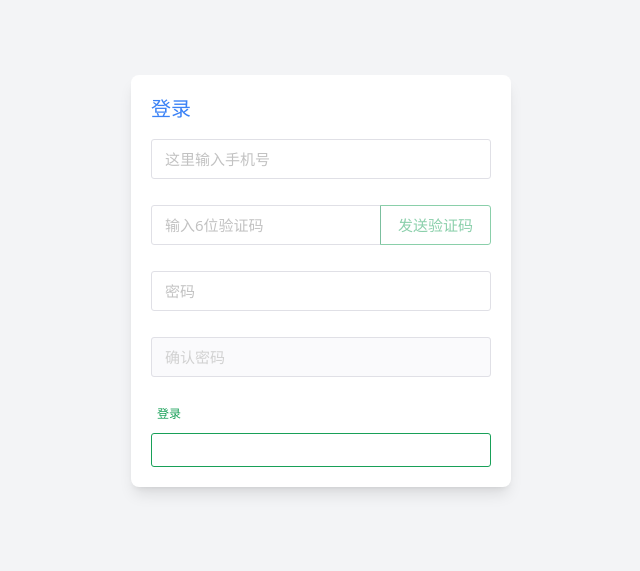
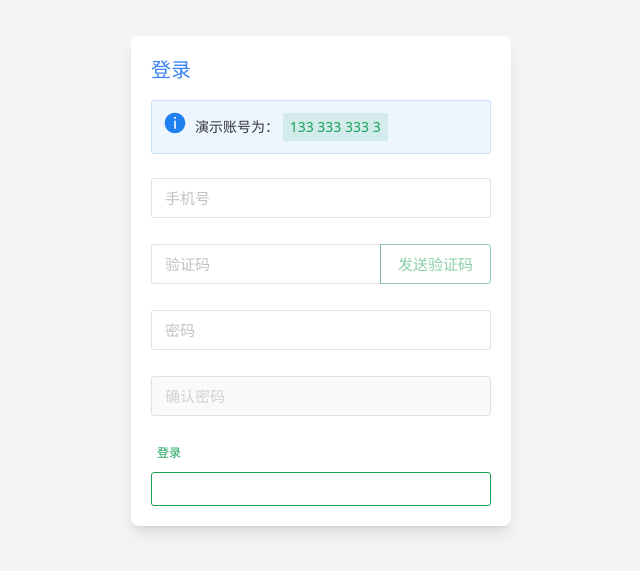
Before and after one commit to webyang-male/nuxt3-edu, a Nuxt app: page /forget in a window 1280 px wide. Shown: the part 119-690 px from the top of the page, without its empty margins (319-959 px from the left). Built offline with nearby package versions, Linux system fonts and the light colour scheme.

Commit message:
feat:reset Password

```diff
--- a/apis/user.js
+++ b/apis/user.js
@@ -37,3 +37,10 @@ export function useBindPhoneApi(body) {
     body
   });
 }
+
+//忘记密码
+export function useForgetApi(body) {
+  return useHttpPost("forget", "/forget", {
+    body
+  });
+}
--- a/pages/forget.vue
+++ b/pages/forget.vue
@@ -1,21 +1,25 @@
-<!-- 忘记密码页面 -->
 <template>
+    <n-alert title="" type="info" class="mb-6">
+        演示账号为：
+        <n-tag :bordered="false" type="success">
+            133 333 333 3
+        </n-tag>
+    </n-alert>
     <n-form class="w-[340px]" ref="formRef" :model="form" :rules="rules" size="large">
         <n-form-item :show-label="false" path="phone">
-            <n-input v-model:value="form.phone" placeholder="这里输入手机号" clearable />
+            <n-input v-model:value="form.phone" placeholder="手机号" />
         </n-form-item>
         <n-form-item :show-label="false" path="code">
             <n-input-group>
-                <n-input :style="{ width: '75%' }" v-model:value="form.code" placeholder="输入6位验证码" />
+                <n-input :style="{ width: '75%' }" v-model:value="form.code" placeholder="验证码" />
                 <SendCode :phone="form.phone" />
             </n-input-group>
         </n-form-item>
         <n-form-item :show-label="false" path="password">
-            <n-input clearable v-model:value="form.password" placeholder="密码" type="password" />
+            <n-input v-model:value="form.password" placeholder="密码" type="password" />
         </n-form-item>
         <n-form-item :show-label="false" path="repassword">
-            <n-input clearable v-model:value="form.repassword" placeholder="确认密码" type="password"
-                :disabled="!form.password" />
+            <n-input v-model:value="form.repassword" placeholder="确认密码" type="password" :disabled="!form.password" />
         </n-form-item>
         <div class="flex justify-between w-full mb-2">
             <n-button quaternary type="primary" size="tiny" @click="$router.go(-1)">
@@ -24,33 +28,25 @@
         </div>
         <div>
             <n-button class="w-full" type="primary" @click="onSubmit" :loading="loading">
-                重 置 密 码
+                重置密码
             </n-button>
         </div>
     </n-form>
 </template>
-
-
-
 <script setup>
 import {
+    NAlert,
+    NTag,
     NForm,
+    NFormItem,
     NInput,
-    NFormItem,
     NButton,
     NInputGroup,
     createDiscreteApi
 } from "naive-ui"
+const router = useRouter()
+useHead({ title: "忘记密码" })
 
-const route = useRoute()
-const type = ref("login")
-
-
-useHead({
-    title: "忘记密码页"
-})
-
-//表单验证
 const formRef = ref(null)
 const form = reactive({
     phone: "",
@@ -58,57 +54,61 @@ const form = reactive({
     password: "",
     repassword: ""
 })
+
 const rules = {
     phone: [{
         required: true,
-        message: "手机号必填",
-        trigger: "blur"
+        message: '手机号必填'
     }],
     code: [{
         required: true,
-        message: "验证码必填",
-        trigger: "blur"
+        message: '验证码必填'
     }],
     password: [{
         required: true,
-        message: "密码必填",
-        trigger: "blur"
+        message: "密码必填"
     }],
     repassword: [{
         required: true,
-        message: "请不要忘记再次输入密码",
+        message: "确认密码必填"
     }, {
-        validator: (rule, value, callback) => {
-            if (value !== form.password) {
-                callback(new Error("两次输入的密码不一致QAQ"))
-            } else {
-                callback()
-            }
+        validator(rule, value) {
+            return value === form.password
         },
-        trigger: ["blur", "input"]
+        message: "两次密码输入不一致",
+        trigger: ["input", "blur"]
     }]
-
 }
 
-
-
-
-//加载效果
 const loading = ref(false)
-
-//回车事件
 const onSubmit = () => {
     formRef.value.validate(async (errors) => {
-        if (errors) return;
+        if (errors) return
 
+        loading.value = true
+
+        let {
+            data,
+            error
+        } = await useForgetApi(form)
+
+        loading.value = false
+
+        if (error.value) return
+
+        const { message } = createDiscreteApi(["message"])
+
+        message.success("重置密码成功")
+
+        router.go(-1)
     })
 }
 
 useEnterEvent(() => onSubmit())
 
-//ui布局
 definePageMeta({
     title: "忘记密码",
     layout: "login"
 })
+
 </script>
```
Also changed, not shown: pages/login.vue (+6 -2 lines).
